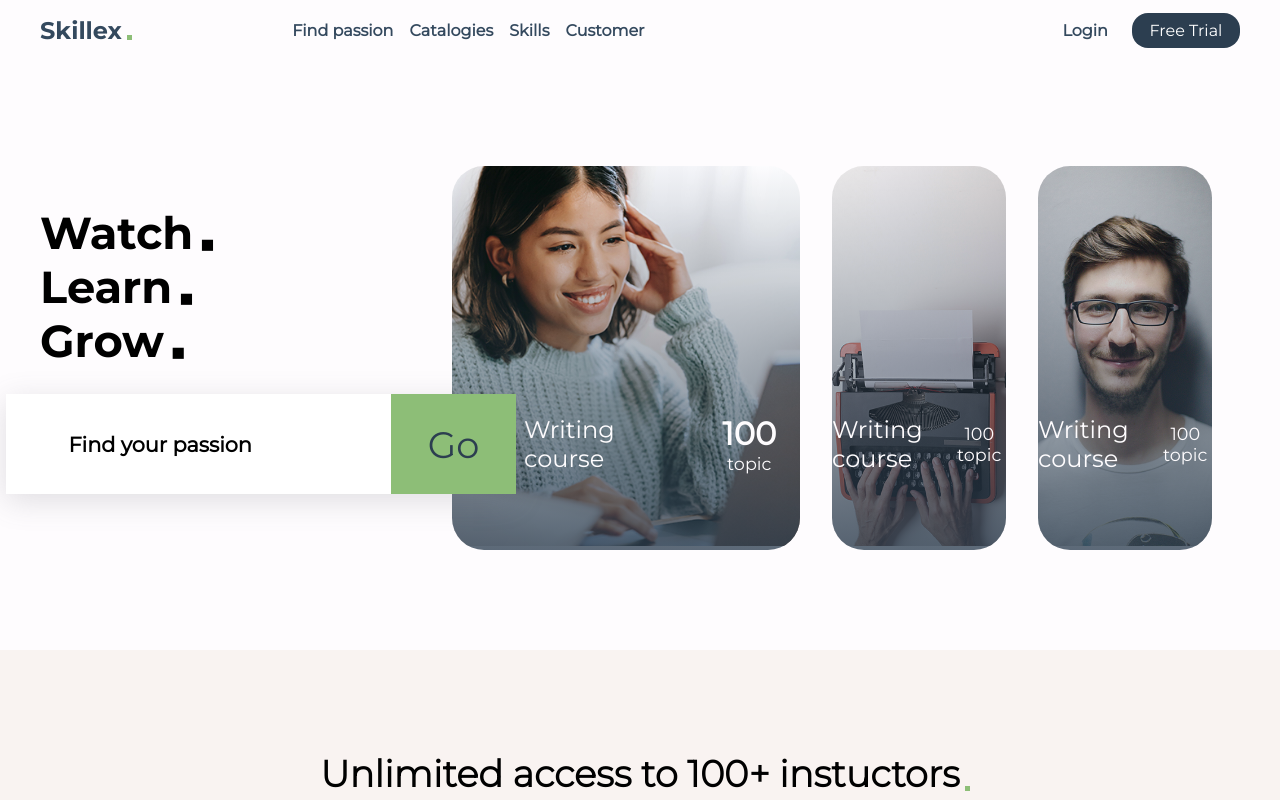
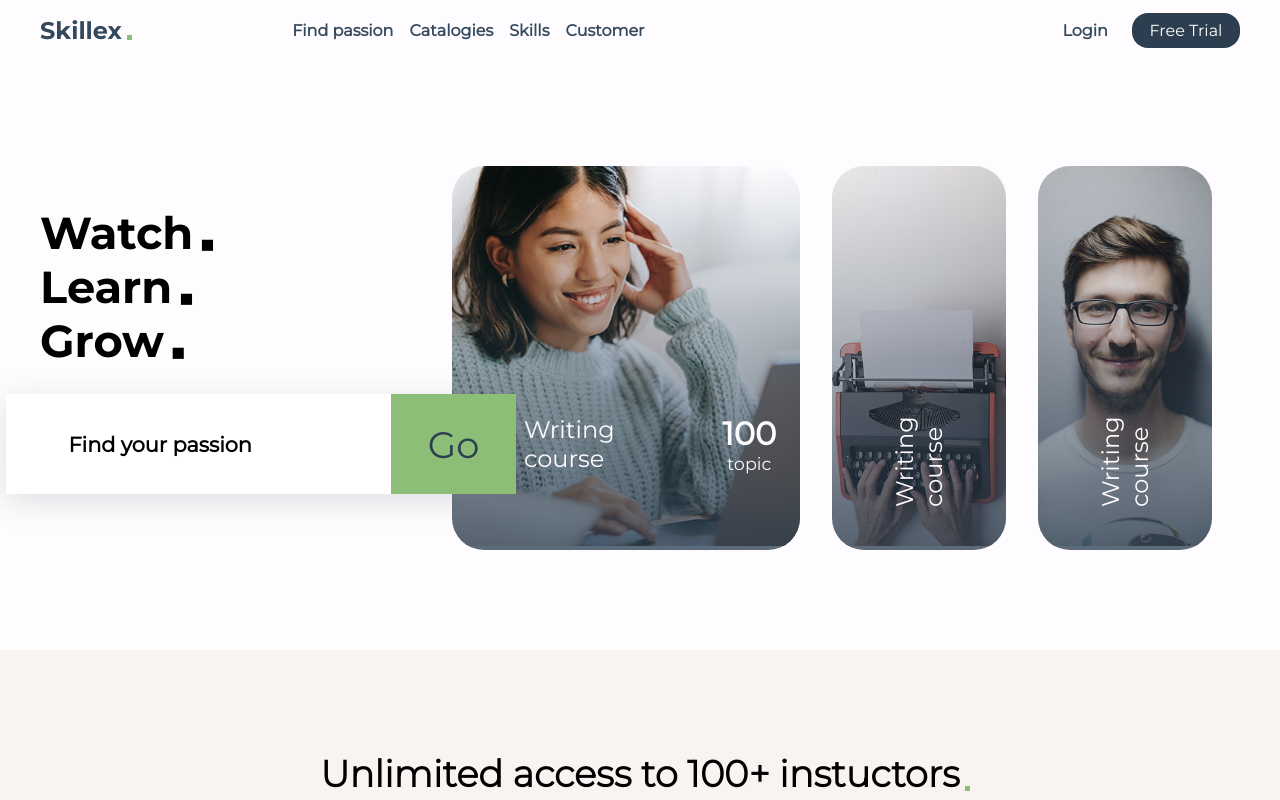
Before and after one commit to minhtrithcb/anime, a plain HTML site: page index.html in a window 1280 px wide. Shown: the top 800 px of the page. Drawn offline with nearby package versions, Linux system fonts and the light colour scheme.

Commit message:
add animation

```diff
--- a/assets/css/style.css
+++ b/assets/css/style.css
@@ -164,6 +164,7 @@ img {
     width: 33%;
     position: relative;
     height: 400px;
+    z-index: 2;
 }
 
 .banner__right {
@@ -174,12 +175,43 @@ img {
     width: 66%;
 }
 
+/* .banner__courseItem:first-child:not(:hover){
+    width: 33%;
+} */
+
 .banner__courseItem {
     width: 33%;
+    /* width: 66%; */
     margin: 1em;
     border-radius: 2em;
     overflow: hidden;
     position: relative;
+    transition: 0.4s ease-in-out;
+}
+
+.banner__courseItem:hover {
+    width: 66%;
+}
+
+
+/* .banner__courseItem: {
+    width: 33%; */
+/* } */
+
+.banner__courseItem:not(.banner__courseItem:hover)>.banner__des>a {
+    transform: rotate(-90deg);
+}
+
+.banner__courseItem:not(.banner__courseItem:hover)>.banner__des>p {
+    display: none;
+}
+
+.banner__courseItem:first-child .banner__des>a {
+    transform: rotate(0deg) !important;
+}
+
+.banner__courseItem:first-child .banner__des>p {
+    display: block !important;
 }
 
 .banner__courseItem::after {
@@ -206,6 +238,13 @@ img {
     font-size: 1.5rem;
 }
 
+.banner__courseItem:nth-child(2)>.banner__des>a,
+.banner__courseItem:nth-child(2)>.banner__des>p,
+.banner__courseItem:nth-child(3)>.banner__des>a,
+.banner__courseItem:nth-child(3)>.banner__des>p {
+    padding: 1em;
+}
+
 .banner__courseItem>.banner__des>p{
     font-size: 1.1rem;
     text-align: center;
@@ -218,7 +257,6 @@ img {
 
 .banner__courseItem:first-child>.banner__des>a {
     padding-left: 3em;
-
 }
 
 .banner__courseItem>img {
@@ -273,6 +311,7 @@ img {
     color: var(--black-dark);
     background-color: var(--green-matcha);
     text-align: center;
+    height: 100%;
 }
 
 .btn--punchLine>a{
@@ -288,7 +327,7 @@ img {
     width: 100%;
     height: 100%;
     right: 0;
-    top: 100%;
+    top: 101%;
     background-color: var(--orange);
 }
 
--- a/index.html
+++ b/index.html
@@ -47,9 +47,9 @@
         <div class="wrapper dflex">
             <div class="banner__left">
                 <div class="banner__paraph">
-                    <p>Watch</p><br />
-                    <p>Learn</p><br />
-                    <p>Grow</p>
+                    <p class="banner__paraph-P">Watch</p><br />
+                    <p class="banner__paraph-P">Learn</p><br />
+                    <p class="banner__paraph-P">Grow</p>
                 </div>
 
                 <div class="punchLine dflex">
@@ -437,7 +437,116 @@
         $('.btn-prev').click(function () {
             owl.trigger('prev.owl.carousel');
         })
+
     });
+</script>
+<script src="https://cdnjs.cloudflare.com/ajax/libs/gsap/3.9.1/gsap.min.js"
+    integrity="sha512-H6cPm97FAsgIKmlBA4s774vqoN24V5gSQL4yBTDOY2su2DeXZVhQPxFK4P6GPdnZqM9fg1G3cMv5wD7e6cFLZQ=="
+    crossorigin="anonymous" referrerpolicy="no-referrer"></script>
+<script src="https://cdnjs.cloudflare.com/ajax/libs/gsap/3.9.1/ScrollTrigger.min.js"></script>
+<script>
+    gsap.from(".header", {
+        duration: 1.2,
+        y: '-100%',
+        delay: 0.5
+    })
+
+    gsap.from(".banner__right", {
+        duration: 1.2,
+        opacity: 0,
+        x: '-100%'
+    })
+
+    gsap.from(".banner__left", {
+        duration: 0.7,
+        opacity: 0,
+        delay: 0.7,
+        y: '100%',
+    })
+
+    gsap.from(".banner__paraph-P", {
+        duration: 0.7,
+        delay: 1,
+        opacity: 0,
+        stagger: 0.5,
+        y: '100%'
+    })
+
+    gsap.fromTo(".catalog",
+        {
+            opacity: 0,
+            scrollTrigger: ".catalog",
+            delay: 1.8
+        },
+        {
+            scrollTrigger: ".catalog",
+            opacity: 1,
+            duration: 1.5,
+            delay: 1.1
+        }
+    );
+
+    gsap.from(".catalog__item", {
+        duration: 0.7,
+        opacity: 0,
+        stagger: 0.5,
+        scrollTrigger: ".intro-main",
+        y: '100%'
+    })
+
+    gsap.from(".roadmapItem", {
+        duration: 0.7,
+        opacity: 0,
+        stagger: 0.5,
+        scrollTrigger: ".customer",
+        y: '100%'
+    })
+
+    gsap.fromTo(".intro-skillx",
+        {
+            duration: 1,
+            opacity: 0,
+            y: "100",
+            scrollTrigger: ".intro-video",
+        },
+        {
+            y: '0%',
+            scrollTrigger: ".intro-video",
+            opacity: 1,
+            duration: 1.5
+        }
+    );
+
+    gsap.fromTo(".intro-video",
+        {
+            duration: 1,
+            opacity: 0,
+            y: "100",
+            scrollTrigger: ".customer",
+        },
+        {
+            y: '0%',
+            scrollTrigger: ".customer",
+            opacity: 1,
+            duration: 1.5
+        }
+    );
+
+    gsap.fromTo(".video-card",
+        {
+            duration: 1,
+            opacity: 0,
+            y: "-100%",
+            scrollTrigger: ".customer",
+        },
+        {
+            y: '0%',
+            scrollTrigger: ".customer",
+            opacity: 1,
+            duration: 1.5
+        }
+    );
+
 </script>
 
 </html>
```
